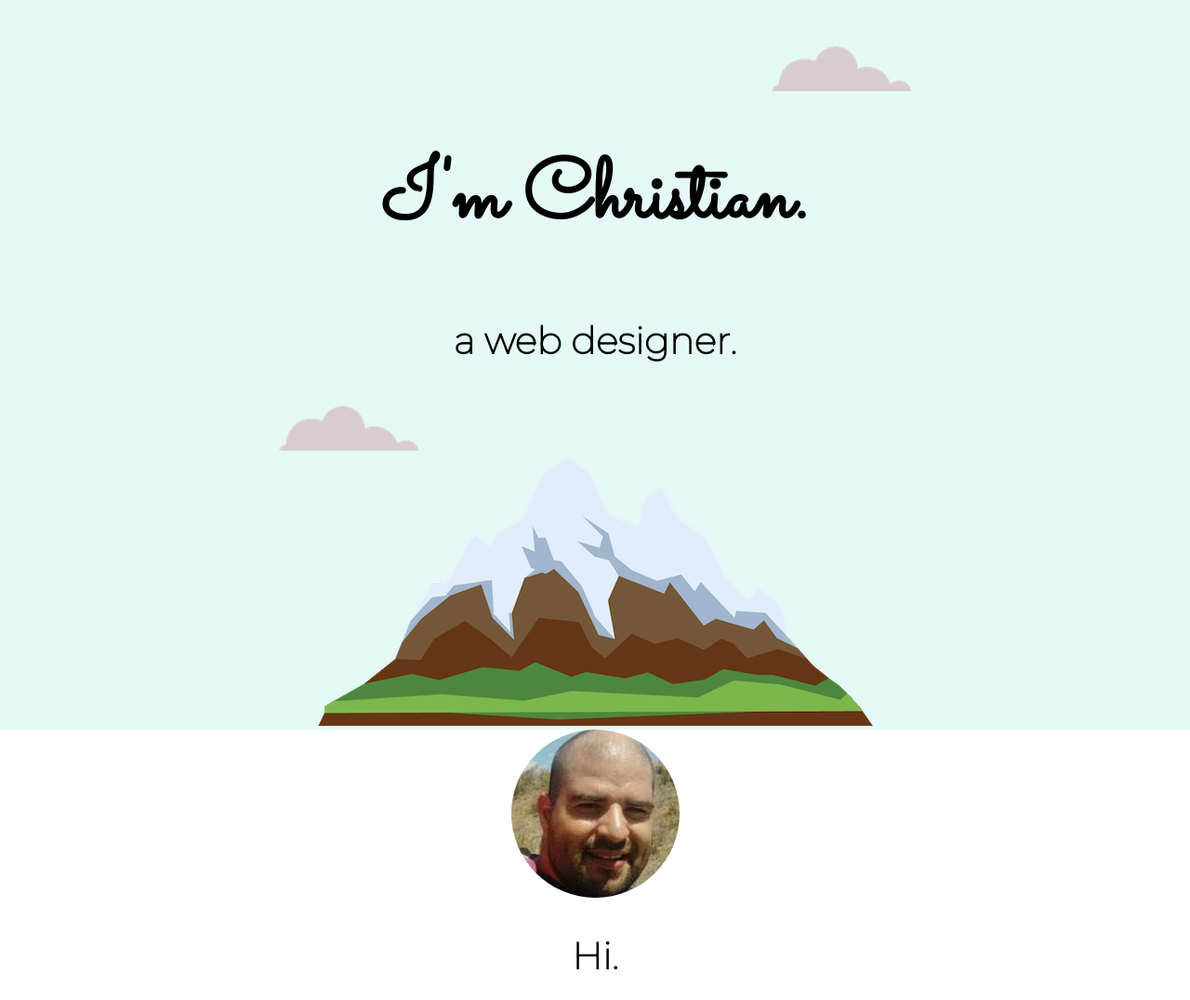
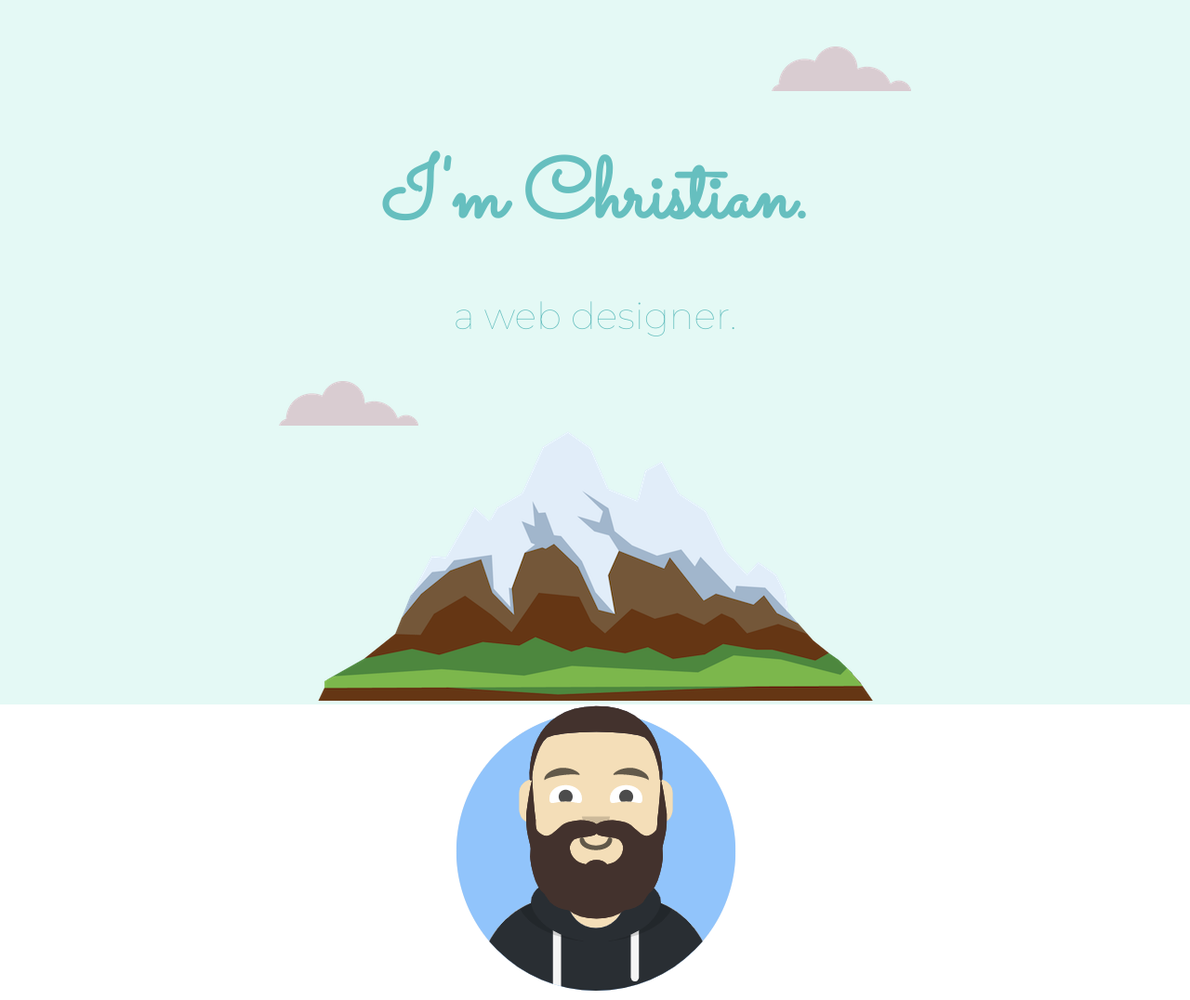
Before and after one commit to cshaw00048/CSS-My-Site, a plain HTML site: page index.html in a window 1280 px wide. Shown: the top 1076 px of the page at 93% size. Drawn offline with Linux system fonts and the light colour scheme.

Commit message:
different avatar and font color change

```diff
--- a/css/styles.css
+++ b/css/styles.css
@@ -5,14 +5,17 @@ body {
 }
 
 h1 {
+    color: #66BFBF;
     font-size: 5.625rem;
-    margin-top: 50px;
+    margin: 50px auto 0 auto;
     font-family: 'Sacramento', cursive;
 }
 
 h2 {
+    color: #66BFBF;
     font-size: 2.5rem;
     font-family: 'Montserrat', sans-serif;
+    font-weight: normal;
 }
 
 h3 {
--- a/index.html
+++ b/index.html
@@ -18,7 +18,7 @@
 
     <div class="middle-container">
         <div class="profile">
-          <img src="images/circle-cropped.png" alt="Christian Shaw pic">
+          <img src="images/CShawAvatar.png" alt="Christian Shaw Avatar">
           <h2>Hi.</h2>
           <p>I'm a web designer / developer based in Burns, Tennessee. I love web design, creating, and problem solving for web and mobile devices.</p>
         </div>
```
Also changed, not shown: images/CShawAvatar.png (added), images/circle-cropped.png (deleted).
